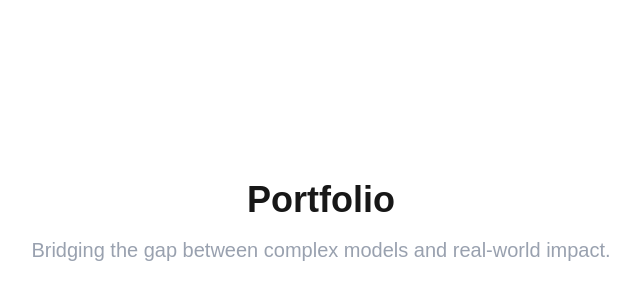
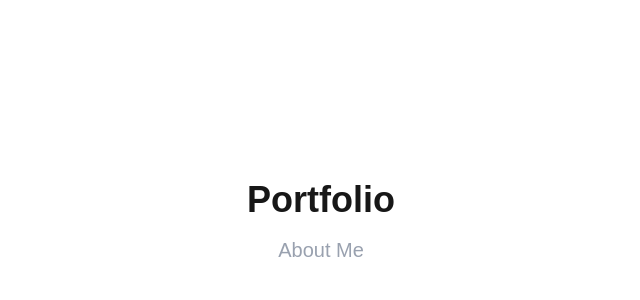
Before and after one commit to pramodv1993/portfolio, a Next.js app: page / in a window 1280 px wide. Shown: the part 178-478 px from the top of the page, without its empty margins (319-959 px from the left). Built offline with nearby package versions, Linux system fonts and the light colour scheme.

Commit message:
chore: test commit

```diff
--- a/app/page.tsx
+++ b/app/page.tsx
@@ -5,7 +5,7 @@ export default function Home() {
     <main className="flex min-h-screen flex-col items-center justify-center p-24">
       <h1 className="text-4xl font-bold">Portfolio</h1>
       <p className="mt-4 text-xl text-gray-400">
-        Bridging the gap between complex models and real-world impact.
+        About Me
       </p>
     </main>
   );
```
